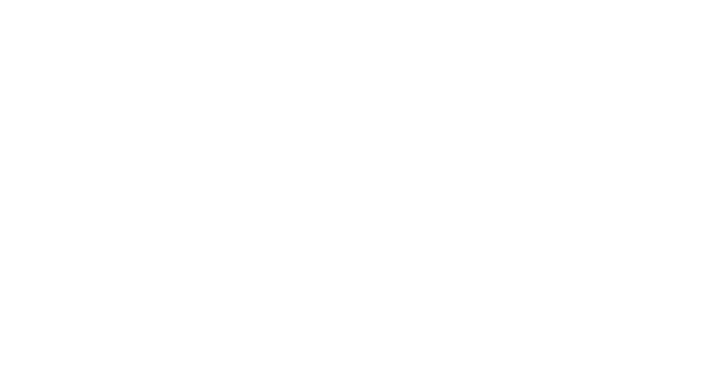
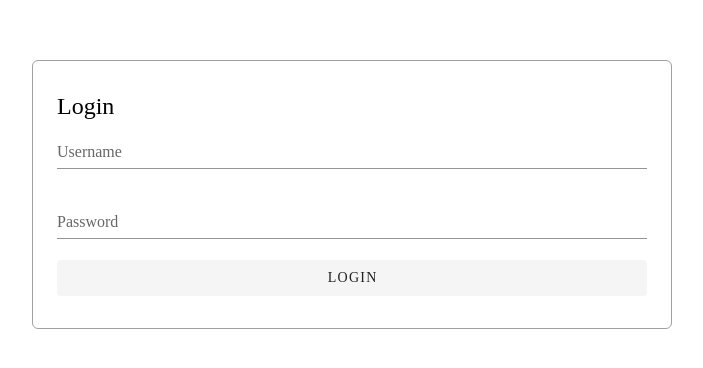
Before and after one commit to ilsrbn/arziantseva_gallerry, a Nuxt app: page /login in a window 1280 px wide. Before the commit this address had no page. Shown: the part 206-574 px from the top of the page, without its empty margins (288-991 px from the left). Built offline with nearby package versions, Linux system fonts and the light colour scheme.

Commit message:
added login page layout plus added auth plugin

```diff
--- a/assets/variables.scss
+++ b/assets/variables.scss
@@ -2,3 +2,358 @@
 //
 // The variables you want to modify
 // $font-size-root: 20px;
+@import url('https://fonts.googleapis.com/css2?family=Source+Sans+Pro:ital,wght@0,200;0,300;0,400;0,600;0,700;0,900;1,200;1,300;1,400;1,600;1,700;1,900&display=swap');
+
+* {
+  font-family: 'Source Sans Pro', sans-serif;
+}
+
+/*! normalize.css v8.0.1 | MIT License | github.com/necolas/normalize.css */
+
+/* Document
+   ========================================================================== */
+
+/**
+ * 1. Correct the line height in all browsers.
+ * 2. Prevent adjustments of font size after orientation changes in iOS.
+ */
+
+html {
+  line-height: 1.15; /* 1 */
+  -webkit-text-size-adjust: 100%; /* 2 */
+}
+
+/* Sections
+   ========================================================================== */
+
+/**
+ * Remove the margin in all browsers.
+ */
+
+body {
+  margin: 0;
+}
+
+/**
+ * Render the `main` element consistently in IE.
+ */
+
+main {
+  display: block;
+}
+
+/**
+ * Correct the font size and margin on `h1` elements within `section` and
+ * `article` contexts in Chrome, Firefox, and Safari.
+ */
+
+h1 {
+  font-size: 2em;
+  margin: 0.67em 0;
+}
+
+/* Grouping content
+   ========================================================================== */
+
+/**
+ * 1. Add the correct box sizing in Firefox.
+ * 2. Show the overflow in Edge and IE.
+ */
+
+hr {
+  box-sizing: content-box; /* 1 */
+  height: 0; /* 1 */
+  overflow: visible; /* 2 */
+}
+
+/**
+ * 1. Correct the inheritance and scaling of font size in all browsers.
+ * 2. Correct the odd `em` font sizing in all browsers.
+ */
+
+pre {
+  font-family: monospace, monospace; /* 1 */
+  font-size: 1em; /* 2 */
+}
+
+/* Text-level semantics
+   ========================================================================== */
+
+/**
+ * Remove the gray background on active links in IE 10.
+ */
+
+a {
+  background-color: transparent;
+}
+
+/**
+ * 1. Remove the bottom border in Chrome 57-
+ * 2. Add the correct text decoration in Chrome, Edge, IE, Opera, and Safari.
+ */
+
+abbr[title] {
+  border-bottom: none; /* 1 */
+  text-decoration: underline; /* 2 */
+  text-decoration: underline dotted; /* 2 */
+}
+
+/**
+ * Add the correct font weight in Chrome, Edge, and Safari.
+ */
+
+b,
+strong {
+  font-weight: bolder;
+}
+
+/**
+ * 1. Correct the inheritance and scaling of font size in all browsers.
+ * 2. Correct the odd `em` font sizing in all browsers.
+ */
+
+code,
+kbd,
+samp {
+  font-family: monospace, monospace; /* 1 */
+  font-size: 1em; /* 2 */
+}
+
+/**
+ * Add the correct font size in all browsers.
+ */
+
+small {
+  font-size: 80%;
+}
+
+/**
+ * Prevent `sub` and `sup` elements from affecting the line height in
+ * all browsers.
+ */
+
+sub,
+sup {
+  font-size: 75%;
+  line-height: 0;
+  position: relative;
+  vertical-align: baseline;
+}
+
+sub {
+  bottom: -0.25em;
+}
+
+sup {
+  top: -0.5em;
+}
+
+/* Embedded content
+   ========================================================================== */
+
+/**
+ * Remove the border on images inside links in IE 10.
+ */
+
+img {
+  border-style: none;
+}
+
+/* Forms
+   ========================================================================== */
+
+/**
+ * 1. Change the font styles in all browsers.
+ * 2. Remove the margin in Firefox and Safari.
+ */
+
+button,
+input,
+optgroup,
+select,
+textarea {
+  font-family: inherit; /* 1 */
+  font-size: 100%; /* 1 */
+  line-height: 1.15; /* 1 */
+  margin: 0; /* 2 */
+}
+
+/**
+ * Show the overflow in IE.
+ * 1. Show the overflow in Edge.
+ */
+
+button,
+input { /* 1 */
+  overflow: visible;
+}
+
+/**
+ * Remove the inheritance of text transform in Edge, Firefox, and IE.
+ * 1. Remove the inheritance of text transform in Firefox.
+ */
+
+button,
+select { /* 1 */
+  text-transform: none;
+}
+
+/**
+ * Correct the inability to style clickable types in iOS and Safari.
+ */
+
+button,
+[type="button"],
+[type="reset"],
+[type="submit"] {
+  -webkit-appearance: button;
+}
+
+/**
+ * Remove the inner border and padding in Firefox.
+ */
+
+button::-moz-focus-inner,
+[type="button"]::-moz-focus-inner,
+[type="reset"]::-moz-focus-inner,
+[type="submit"]::-moz-focus-inner {
+  border-style: none;
+  padding: 0;
+}
+
+/**
+ * Restore the focus styles unset by the previous rule.
+ */
+
+button:-moz-focusring,
+[type="button"]:-moz-focusring,
+[type="reset"]:-moz-focusring,
+[type="submit"]:-moz-focusring {
+  outline: 1px dotted ButtonText;
+}
+
+/**
+ * Correct the padding in Firefox.
+ */
+
+fieldset {
+  padding: 0.35em 0.75em 0.625em;
+}
+
+/**
+ * 1. Correct the text wrapping in Edge and IE.
+ * 2. Correct the color inheritance from `fieldset` elements in IE.
+ * 3. Remove the padding so developers are not caught out when they zero out
+ *    `fieldset` elements in all browsers.
+ */
+
+legend {
+  box-sizing: border-box; /* 1 */
+  color: inherit; /* 2 */
+  display: table; /* 1 */
+  max-width: 100%; /* 1 */
+  padding: 0; /* 3 */
+  white-space: normal; /* 1 */
+}
+
+/**
+ * Add the correct vertical alignment in Chrome, Firefox, and Opera.
+ */
+
+progress {
+  vertical-align: baseline;
+}
+
+/**
+ * Remove the default vertical scrollbar in IE 10+.
+ */
+
+textarea {
+  overflow: auto;
+}
+
+/**
+ * 1. Add the correct box sizing in IE 10.
+ * 2. Remove the padding in IE 10.
+ */
+
+[type="checkbox"],
+[type="radio"] {
+  box-sizing: border-box; /* 1 */
+  padding: 0; /* 2 */
+}
+
+/**
+ * Correct the cursor style of increment and decrement buttons in Chrome.
+ */
+
+[type="number"]::-webkit-inner-spin-button,
+[type="number"]::-webkit-outer-spin-button {
+  height: auto;
+}
+
+/**
+ * 1. Correct the odd appearance in Chrome and Safari.
+ * 2. Correct the outline style in Safari.
+ */
+
+[type="search"] {
+  -webkit-appearance: textfield; /* 1 */
+  outline-offset: -2px; /* 2 */
+}
+
+/**
+ * Remove the inner padding in Chrome and Safari on macOS.
+ */
+
+[type="search"]::-webkit-search-decoration {
+  -webkit-appearance: none;
+}
+
+/**
+ * 1. Correct the inability to style clickable types in iOS and Safari.
+ * 2. Change font properties to `inherit` in Safari.
+ */
+
+::-webkit-file-upload-button {
+  -webkit-appearance: button; /* 1 */
+  font: inherit; /* 2 */
+}
+
+/* Interactive
+   ========================================================================== */
+
+/*
+ * Add the correct display in Edge, IE 10+, and Firefox.
+ */
+
+details {
+  display: block;
+}
+
+/*
+ * Add the correct display in all browsers.
+ */
+
+summary {
+  display: list-item;
+}
+
+/* Misc
+   ========================================================================== */
+
+/**
+ * Add the correct display in IE 10+.
+ */
+
+template {
+  display: none;
+}
+
+/**
+ * Add the correct display in IE 10.
+ */
+
+[hidden] {
+  display: none;
+}
--- /dev/null
+++ b/layouts/auth.vue
@@ -0,0 +1,35 @@
+<template>
+  <div class="auth">
+    <div class="auth__container">
+      <div class="auth__form">
+        <nuxt />
+      </div>
+    </div>
+  </div>
+</template>
+
+<script>
+export default {
+  name: 'AuthLayout'
+}
+</script>
+
+<style lang="scss">
+.auth {
+  height: 100vh;
+  width: 100vw;
+  padding: 0;
+  margin: 0;
+  display: flex;
+  justify-content: center;
+  align-items: center;
+  &__container {
+    padding: 32px 24px;
+    border: 1px solid #a0a0a0;
+    border-radius: 6px;
+    width: 100%;
+    max-width: 640px;
+    margin: 0 24px;
+  }
+}
+</style>
--- a/nuxt.config.js
+++ b/nuxt.config.js
@@ -40,7 +40,8 @@
     // https://go.nuxtjs.dev/axios
     '@nuxtjs/axios',
     // https://go.nuxtjs.dev/pwa
-    '@nuxtjs/pwa'
+    '@nuxtjs/pwa',
+    '@nuxtjs/auth-next'
   ],
 
   // Axios module configuration: https://go.nuxtjs.dev/config-axios
--- a/package.json
+++ b/package.json
@@ -12,6 +12,7 @@
     "lintfix": "npm run lint:js -- --fix"
   },
   "dependencies": {
+    "@nuxtjs/auth-next": "5.0.0-1648802546.c9880dc",
     "@nuxtjs/axios": "^5.13.6",
     "@nuxtjs/pwa": "^3.3.5",
     "core-js": "^3.19.3",
--- /dev/null
+++ b/pages/login.vue
@@ -0,0 +1,30 @@
+<template>
+  <div id="app" class="login">
+    <h2 class="login__title">
+      Login
+    </h2>
+    <v-text-field label="Username" />
+    <v-text-field label="Password" />
+    <v-btn elevation="0" block class="login__button">
+      Login
+    </v-btn>
+  </div>
+</template>
+<script>
+export default {
+  name: 'LoginPage',
+  layout: 'auth'
+}
+</script>
+
+<style lang="scss">
+.login {
+  &__title {
+    font-weight: normal;
+  }
+
+  &__button {
+  }
+
+}
+</style>
```
Also changed, not shown: 1 other file (tests, documents, lock files or other folders).
